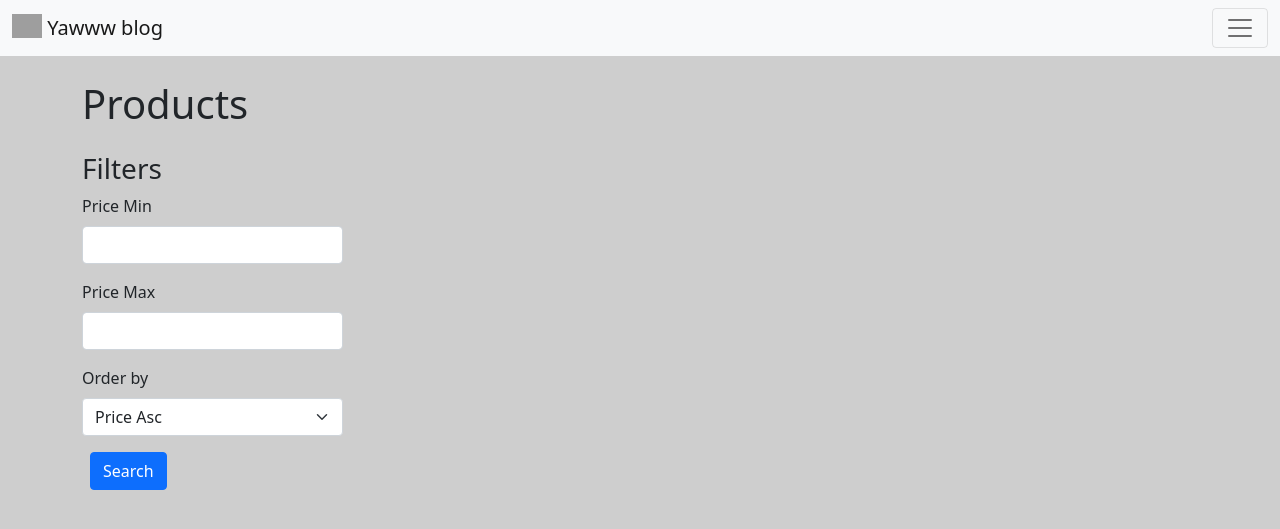
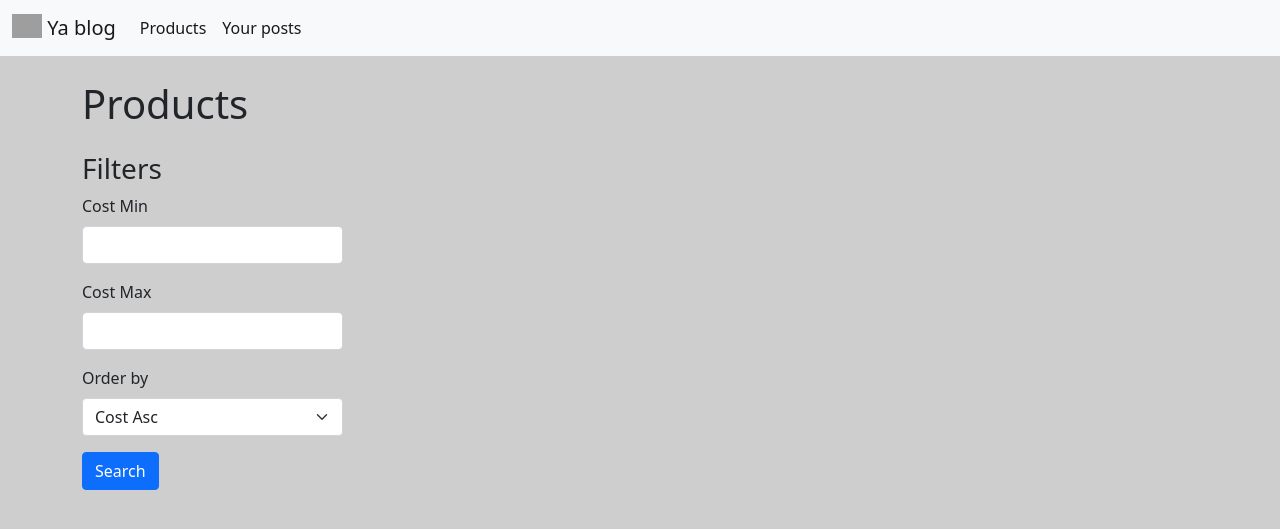
Before and after one commit to manti-by/django, a Django app: page /products/ in a window 1280 px wide. Shown: the top 529 px of the page. Run offline with Django 4.2, Linux system fonts and the light colour scheme; data that the repository does not hold is empty; some libraries are stand-ins or nearby versions; grey boxes are pictures that could not be loaded.

Commit message:
Add product purchase form, update cost field name

```diff
--- a/blog/shop/forms.py
+++ b/blog/shop/forms.py
@@ -5,29 +5,26 @@ from shop.models import ORDER_BY_CHOICES
 
 
 class ProductFiltersForm(forms.Form):
-    price__gt = forms.IntegerField(
+    cost__gt = forms.IntegerField(
         min_value=0,
-        label="Price Min",
-        widget=forms.TextInput(attrs={"class": "ml-1 mr-3"}),
-        required=False,
+        label="Cost Min",
+        required=False
     )
-    price__lt = forms.IntegerField(
+    cost__lt = forms.IntegerField(
         min_value=0,
-        label="Price Max",
-        widget=forms.TextInput(attrs={"class": "ml-1 mr-3"}),
-        required=False,
+        label="Cost Max",
+        required=False
     )
     order_by = forms.ChoiceField(
         choices=ORDER_BY_CHOICES,
-        widget=forms.Select(attrs={"class": "ml-1 mr-3"}),
-        required=False,
+        required=False
     )
 
     def clean(self):
         cleaned_data = super().clean()
-        price__gt = cleaned_data.get("price__gt")
-        price__lt = cleaned_data.get("price__lt")
-        if price__gt and price__lt and price__gt > price__lt:
+        cost__gt = cleaned_data.get("cost__gt")
+        cost__lt = cleaned_data.get("cost__lt")
+        if cost__gt and cost__lt and cost__gt > cost__lt:
             raise ValidationError("Min price can't be greater than Max price")
 
 
@@ -37,6 +34,5 @@ class PurchasesFiltersForm(forms.Form):
             ("-created_at", "Newest First"),
             ("created_at", "Oldest First"),
         ),
-        widget=forms.Select(attrs={"class": "ml-1 mr-3"}),
         required=False,
     )
--- a/blog/shop/models.py
+++ b/blog/shop/models.py
@@ -4,10 +4,10 @@ from django.db import models
 STATUS_CHOICES = (("IN_STOCK", "In Stock"), ("OUT_OF_STOCK", "Out Of Stock"))
 
 ORDER_BY_CHOICES = (
-    ("price_asc", "Price Asc"),
-    ("price_desc", "Price Desc"),
+    ("cost_asc", "Cost Asc"),
+    ("cost_desc", "Cost Desc"),
     ("max_count", "Max Count"),
-    ("max_price", "Max Price"),
+    ("max_price", "Max Cost"),
 )
 
 
--- a/blog/shop/views.py
+++ b/blog/shop/views.py
@@ -1,10 +1,10 @@
 import logging
 
 from django.db.models import Sum, F
-from django.shortcuts import render, get_object_or_404
+from django.shortcuts import render, get_object_or_404, redirect
 
 from shop.forms import ProductFiltersForm
-from shop.models import Product
+from shop.models import Product, Purchase
 
 logger = logging.getLogger(__name__)
 
@@ -14,19 +14,19 @@ def product_list(request):
     filters_form = ProductFiltersForm(request.GET)
 
     if filters_form.is_valid():
-        price__gt = filters_form.cleaned_data["price__gt"]
-        if price__gt:
-            products = products.filter(cost__gt=price__gt)
+        cost__gt = filters_form.cleaned_data["cost__gt"]
+        if cost__gt:
+            products = products.filter(cost__gt=cost__gt)
 
-        price__lt = filters_form.cleaned_data["price__lt"]
-        if price__lt:
-            products = products.filter(cost__lt=price__lt)
+        cost__lt = filters_form.cleaned_data["cost__lt"]
+        if cost__lt:
+            products = products.filter(cost__lt=cost__lt)
 
         order_by = filters_form.cleaned_data["order_by"]
         if order_by:
-            if order_by == "price_asc":
+            if order_by == "cost_asc":
                 products = products.order_by("cost")
-            if order_by == "price_desc":
+            if order_by == "cost_desc":
                 products = products.order_by("-cost")
             if order_by == "max_count":
                 products = products.annotate(total_count=Sum("purchases__count")).order_by(
@@ -34,12 +34,16 @@ def product_list(request):
                 )
             if order_by == "max_price":
                 products = products.annotate(
-                    total_price=Sum("purchases__count") * F("price")
-                ).order_by("-total_price")
+                    total_cost=Sum("purchases__count") * F("cost")
+                ).order_by("-total_cost")
 
     return render(request, "products/list.html", {"filters_form": filters_form, "products": products})
 
 
 def product_details_view(request, product_id):
     product = get_object_or_404(Product, id=product_id)
+    if request.method == "POST":
+        if request.POST.get("count"):
+            Purchase.objects.create(product=product, user=request.user, count=request.POST.get("count"))
+            return redirect("product_details_view", product_id=product_id)
     return render(request, "products/details.html", {"product": product})
--- a/blog/templates/navbar.html
+++ b/blog/templates/navbar.html
@@ -1,17 +1,17 @@
 {% load static %}
 
-<nav class="navbar navbar-light bg-light">
+<nav class="navbar navbar-expand-lg navbar-light bg-light">
   <div class="container-fluid">
-    <a class="navbar-brand" href="#">
+    <a class="navbar-brand" href="{% url 'home' %}">
       <img src="{% static 'logo.svg' %}" alt="" width="30" height="24" class="d-inline-block align-text-top">
-      Yawww blog
+      Ya blog
     </a>
-    <button class="navbar-toggler" type="button" data-bs-toggle="collapse" data-bs-target="#navbarNav"
-            aria-controls="navbarNav" aria-expanded="false" aria-label="Toggle navigation">
+    <button class="navbar-toggler" type="button" data-bs-toggle="collapse" data-bs-target="#navbarSupportedContent"
+            aria-controls="navbarSupportedContent" aria-expanded="false" aria-label="Toggle navigation">
       <span class="navbar-toggler-icon"></span>
     </button>
-    <div class="collapse navbar-collapse" id="navbarNav">
-      <ul class="navbar-nav">
+    <div class="collapse navbar-collapse" id="navbarSupportedContent">
+      <ul class="navbar-nav me-auto mb-2 mb-lg-0">
         <li class="nav-item">
           <a class="nav-link active" aria-current="page" href="{% url "product_list" %}">Products</a>
         </li>
--- a/blog/templates/posts/list.html
+++ b/blog/templates/posts/list.html
@@ -1,5 +1,7 @@
 {% extends "base.html" %}
 {% load static crispy_forms_filters text_tags %}
+
+{% block title %}Latest blog posts{% endblock %}
 
 {% block content %}
   <div class="posts">
@@ -8,7 +10,7 @@
       {% for post in posts %}
         <div class="col-4 post-item">
           <div class="card">
-            <div class="image-container">
+            <div class="image-container my-3">
               {% if post.image %}
                 <img src="{{ post.image.url }}" class="card-img-top img-thumbnail" alt="{{ post.title }}">
               {% else %}
--- a/blog/templates/products/list.html
+++ b/blog/templates/products/list.html
@@ -12,7 +12,7 @@
           <h3>{% translate "Filters" %}</h3>
           <form class="form-inline">
             {{ filters_form|crispy }}
-            <button type="submit" class="save btn btn-primary mx-2">Search</button>
+            <button type="submit" class="save btn btn-primary">Search</button>
           </form>
         </div>
       </div>
```
Also changed, not shown: blog/templates/products/details.html (+24 -4 lines).
